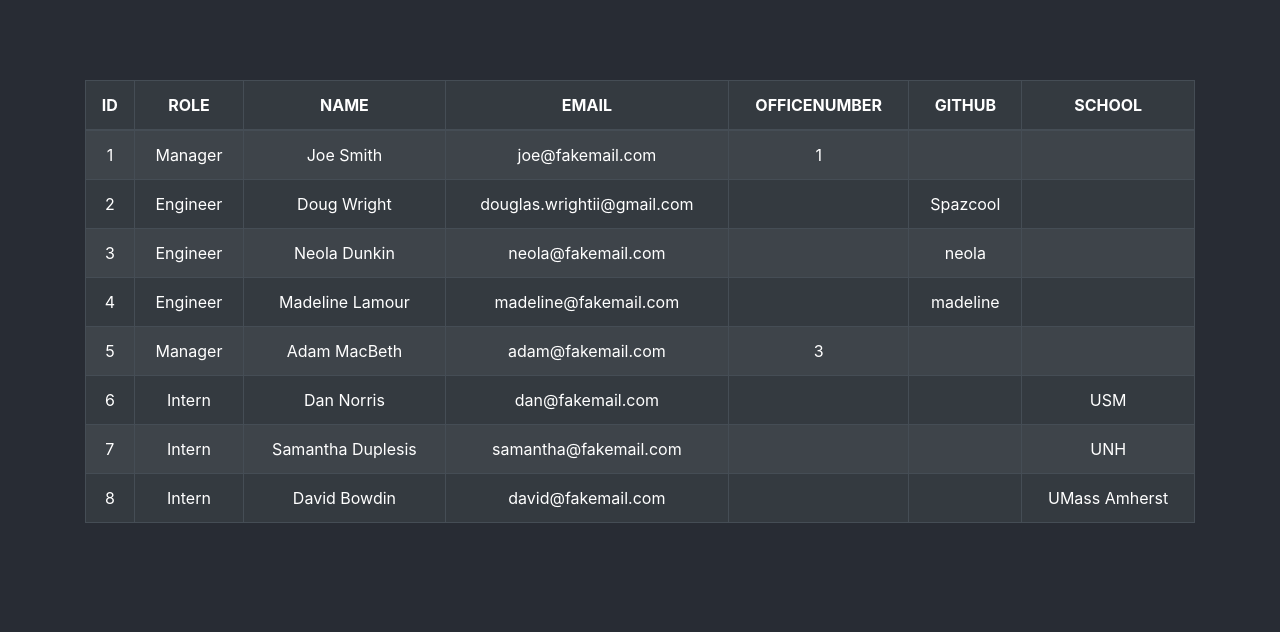
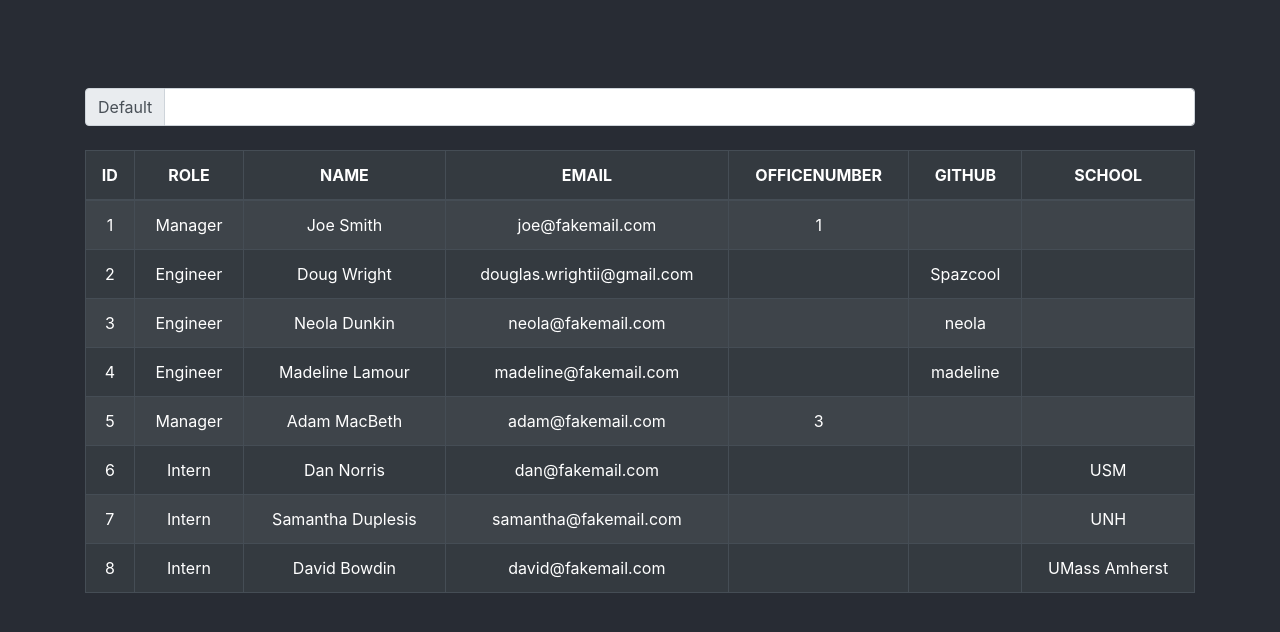
Before and after one commit to Spazcool/employee-directory, a React (Create React App) app: page / in a window 1280 px wide. Shown: the top 632 px of the page. Built offline with nearby package versions, Linux system fonts and the light colour scheme.

Commit message:
componentize Rows, add searchbar

```diff
--- a/src/App.css
+++ b/src/App.css
@@ -2,19 +2,12 @@ body {
   background-color: #282c34;
 }
 
+.fuckshitup{
+  background-color: white;
+}
+
 .App {
   text-align: center;
-}
-
-.App-logo {
-  height: 40vmin;
-  pointer-events: none;
-}
-
-@media (prefers-reduced-motion: no-preference) {
-  .App-logo {
-    animation: App-logo-spin infinite 20s linear;
-  }
 }
 
 .App-header {
@@ -31,12 +24,3 @@ body {
 .App-link {
   color: #61dafb;
 }
-
-@keyframes App-logo-spin {
-  from {
-    transform: rotate(0deg);
-  }
-  to {
-    transform: rotate(360deg);
-  }
-}
--- a/src/App.js
+++ b/src/App.js
@@ -1,6 +1,9 @@
 import React from 'react';
 import Container from 'react-bootstrap/Container';
+import Row from 'react-bootstrap/Row';
+import Col from 'react-bootstrap/Col';
 import Table from './components/Table.js';
+import SearchBar from './components/SearchBar.js';
 import './App.css';
 import data from './data/example.json';
 
@@ -10,7 +13,16 @@ class App extends React.Component{
       <div className="App">
         <header className="App-header"/>
         <Container>
-          <Table data={data}/>
+          <Row className="mt-2 mb-2">
+            <Col>
+              <SearchBar />
+            </Col>
+          </Row>
+          <Row className="mt-2 mb-2">
+            <Col>
+              <Table data={data}/>
+            </Col>
+          </Row>
         </Container>
       </div>
     )
--- a/src/components/Row.js
+++ b/src/components/Row.js
@@ -0,0 +1,35 @@
+import React from 'react';
+import '../App.css';
+
+class Row extends React.Component{
+  createRow(datum, index){
+    const att = Object.keys(datum);
+    const cells = att.map((cell) => (
+      <td key={`${cell}-cell-${index}`}>{datum[cell] === undefined ? 'X' : datum[cell]}</td>
+    ));
+
+    return (
+      <tr>
+        {cells}
+      </tr>
+    )
+  }
+
+  createHeader(list){
+    const cells = list.map((item) => (<th key={`${item}-header`}>{item.toUpperCase()}</th>));
+
+    return (
+      <tr onClick={(event) => this.props.onClick(event.target.closest('th').innerText)}>
+       {cells}
+      </tr>
+    )
+  }
+  render(){
+    if(this.props.header){
+      return (this.createHeader(this.props.datum))
+    }
+    return (this.createRow(this.props.datum, this.props.index))
+  };
+}
+
+export default Row;
--- /dev/null
+++ b/src/components/SearchBar.js
@@ -0,0 +1,22 @@
+import React from 'react';
+import InputGroup from 'react-bootstrap/InputGroup';
+import FormControl from 'react-bootstrap/FormControl';
+import '../App.css';
+
+class SearchBar extends React.Component{
+  render(){
+    return (
+      <InputGroup className="mb-3">
+        <InputGroup.Prepend>
+          <InputGroup.Text id="inputGroup-sizing-default">Default</InputGroup.Text>
+        </InputGroup.Prepend>
+        <FormControl
+          aria-label="Default"
+          aria-describedby="inputGroup-sizing-default"
+        />
+      </InputGroup>
+    )
+  };
+}
+
+export default SearchBar;
--- a/src/components/Table.js
+++ b/src/components/Table.js
@@ -1,5 +1,6 @@
 import React from 'react';
 import Tables from 'react-bootstrap/Table';
+import Row from './Row.js';
 import '../App.css';
 
 class Table extends React.Component {
@@ -10,28 +11,6 @@ class Table extends React.Component {
       dir: 'descending',
     }
   };
-
-  createRow(datum, index){
-    const att = Object.keys(datum);
-    const cells = att.map((cell) => (
-      <td key={`${cell}-cell-${index}`}>{datum[cell] === undefined ? 'X' : datum[cell]}</td>
-    ));
-
-    return (
-      <tr key={`${datum.role}-${datum.id}`}>
-        {cells}
-      </tr>
-    )
-  }
-
-  createHeader(list){
-    const listed = list.map((item) => (<th key={`${item}-header`}>{item.toUpperCase()}</th>));
-    return (
-      <tr onClick={(event) => this.sortByCol(event.target.closest('th').innerText)}>
-       {listed}
-      </tr>
-    )
-  }
 
   sortByCol(col){
     let att;
@@ -49,9 +28,9 @@ class Table extends React.Component {
     const dir = this.state.sorted.col
       ? (this.state.sorted.dir === 'ascending' ? 'descending' : 'ascending')
       : 'descending';
-
+// TODO OFFICENUMBER IS STILL BUGGING OUT
     const sortedData = this.state.data.sort((a, b) => {
-      if(att === 'id' || att === 'officenumber'){
+      if(a[att] === undefined || typeof a[att] === "number"){
         return (a[att] > b[att]) ? 1 : - 1;
       }else{
         return (a[att].toLowerCase() > b[att].toLowerCase()) ? 1 : - 1
@@ -72,14 +51,17 @@ class Table extends React.Component {
   }
 
   render(){
-    //todo rows & headers are independend, if data comes in that is messy, the table will suck
-    const rows = this.state.data.map((datum, index) => this.createRow(datum, index));
-    const headers = this.createHeader(Object.keys(this.state.data[0]));
+    const rows = this.state.data.map((datum, index) => (
+      <Row key={`${datum.role}-${datum.id}`} datum={datum} index={index} header={false}/>
+    ));
 
     return (
       <Tables striped bordered hover variant="dark">
         <thead>
-          {headers}
+          <Row
+            datum={Object.keys(this.state.data[0])}
+            header={true}
+            onClick={(event) => this.sortByCol(event)}/>
         </thead>
         <tbody>
           {rows}
```
